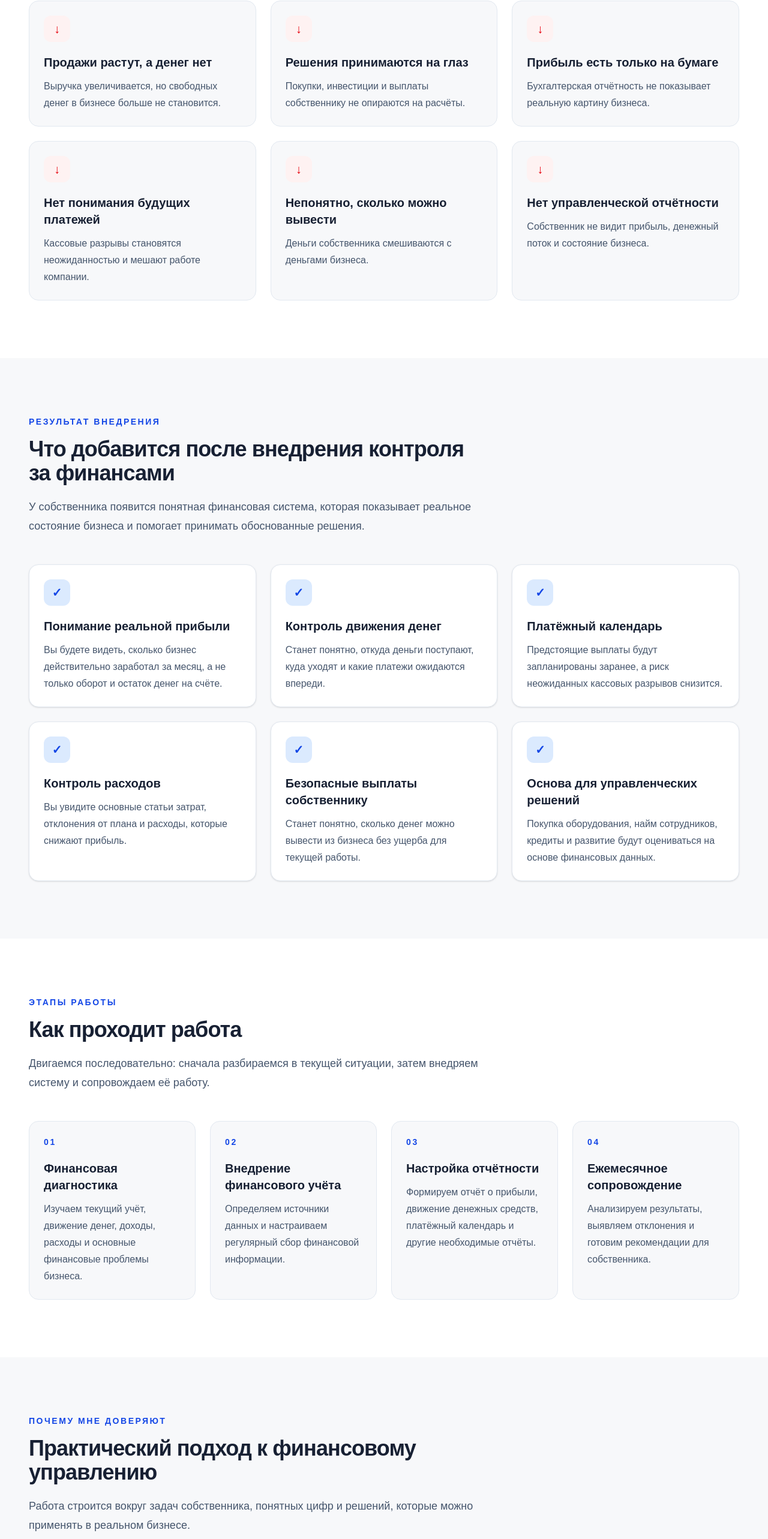
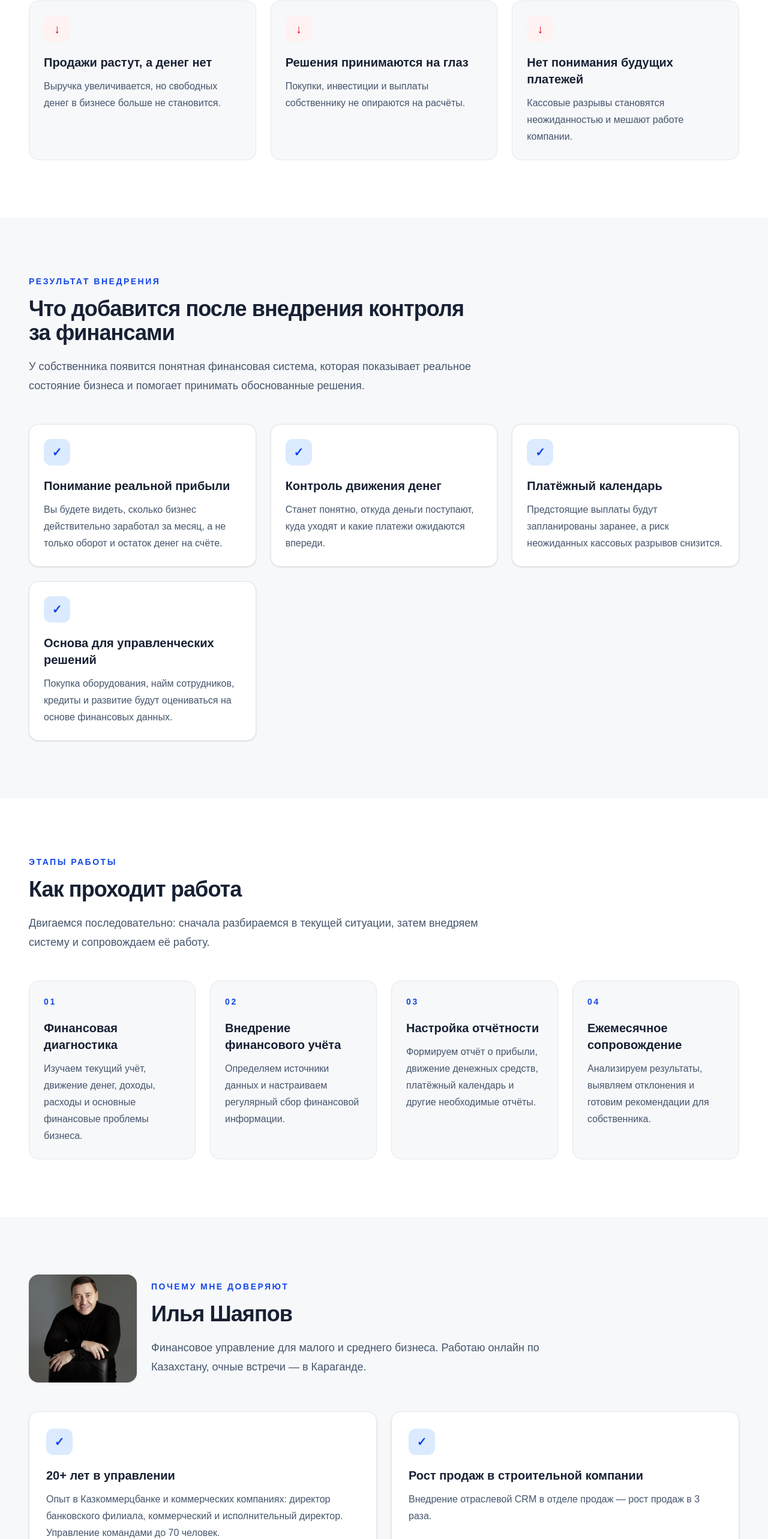
Before and after one commit to 19ilya77sh-cell/finance-consulting-landing, a Next.js app: page / in a window 1280 px wide. Shown: the part 1244-3810 px from the top of the page at 60% size. Built offline with nearby package versions, Linux system fonts and the light colour scheme.

Commit message:
Update site content and mobile layout

```diff
--- a/app/layout.tsx
+++ b/app/layout.tsx
@@ -13,8 +13,8 @@ const geistMono = Geist_Mono({
 });
 
 export const metadata: Metadata = {
-  title: "Create Next App",
-  description: "Generated by create next app",
+  title: "FinControl — финансовое управление для бизнеса",
+  description: "Финансовое управление для малого и среднего бизнеса в Казахстане",
 };
 
 export default function RootLayout({
@@ -24,7 +24,7 @@ export default function RootLayout({
 }>) {
   return (
     <html
-      lang="en"
+      lang="ru"
       className={`${geistSans.variable} ${geistMono.variable} h-full antialiased`}
     >
       <body className="min-h-full flex flex-col">{children}</body>
--- a/app/page.tsx
+++ b/app/page.tsx
@@ -1,3 +1,4 @@
+import Image from "next/image";
 import ContactForm from "./components/ContactForm";
 
 export default function Home() {
@@ -20,20 +21,8 @@ export default function Home() {
       text: "Покупки, инвестиции и выплаты собственнику не опираются на расчёты.",
     },
     {
-      title: "Прибыль есть только на бумаге",
-      text: "Бухгалтерская отчётность не показывает реальную картину бизнеса.",
-    },
-    {
       title: "Нет понимания будущих платежей",
       text: "Кассовые разрывы становятся неожиданностью и мешают работе компании.",
-    },
-    {
-      title: "Непонятно, сколько можно вывести",
-      text: "Деньги собственника смешиваются с деньгами бизнеса.",
-    },
-    {
-      title: "Нет управленческой отчётности",
-      text: "Собственник не видит прибыль, денежный поток и состояние бизнеса.",
     },
   ];
 
@@ -49,14 +38,6 @@ export default function Home() {
     {
       title: "Платёжный календарь",
       text: "Предстоящие выплаты будут запланированы заранее, а риск неожиданных кассовых разрывов снизится.",
-    },
-    {
-      title: "Контроль расходов",
-      text: "Вы увидите основные статьи затрат, отклонения от плана и расходы, которые снижают прибыль.",
-    },
-    {
-      title: "Безопасные выплаты собственнику",
-      text: "Станет понятно, сколько денег можно вывести из бизнеса без ущерба для текущей работы.",
     },
     {
       title: "Основа для управленческих решений",
@@ -89,20 +70,16 @@ export default function Home() {
 
   const trust = [
     {
-      title: "20+ лет управленческого опыта",
-      text: "Руководил коммерческими подразделениями, внедрял бизнес-процессы и финансовое управление.",
+      title: "20+ лет в управлении",
+      text: "Опыт в Казкоммерцбанке и коммерческих компаниях: директор банковского филиала, коммерческий и исполнительный директор. Управление командами до 70 человек.",
     },
     {
-      title: "Практический опыт в МСБ",
-      text: "Работал с производственными, торговыми и сервисными компаниями. Понимаю реальные проблемы собственников.",
+      title: "Рост продаж в строительной компании",
+      text: "Внедрение отраслевой CRM в отделе продаж — рост продаж в 3 раза.",
     },
     {
-      title: "Без сложной теории",
-      text: "Внедряю понятные инструменты, которыми собственник будет пользоваться каждый месяц.",
-    },
-    {
-      title: "Не бухгалтерский учёт, а управление бизнесом",
-      text: "Цель — помочь принимать финансовые решения, а не просто формировать отчёты.",
+      title: "Производство РТИ",
+      text: "Построение отдела продаж и внедрение финансового учёта — рост продаж в 10 раз, финансовый учёт внедрён.",
     },
   ];
 
@@ -113,10 +90,10 @@ export default function Home() {
       description:
         "Для собственников, которым нужно понять текущее состояние финансов и определить дальнейший план действий.",
       items: [
-        "Интервью с собственником",
-        "Анализ текущего учёта",
-        "Выявление финансовых проблем",
-        "Рекомендации и план дальнейших действий",
+        "Срок — 2 рабочих дня",
+        "Анализ текущего учёта и процессов",
+        "Выявление проблемных участков",
+        "Отчёт с рекомендациями по внедрению инструментов учёта и контроля",
       ],
     },
     {
@@ -125,10 +102,10 @@ export default function Home() {
       description:
         "Полная постановка управленческого учёта и настройка системы финансовой отчётности.",
       items: [
-        "Настройка ДДС, ОПиУ и Баланса",
-        "Настройка справочников и шаблонов",
-        "Подготовка рабочей Excel-модели",
-        "Передача первого управленческого отчёта",
+        "Срок — до 60 рабочих дней",
+        "Настроенные инструменты финансового учёта",
+        "Обучение ответственного исполнителя",
+        "Регламент ведения управленческого учёта",
       ],
       featured: true,
     },
@@ -138,10 +115,10 @@ export default function Home() {
       description:
         "Регулярная работа с финансовыми данными и поддержка собственника при принятии решений.",
       items: [
-        "Обновление финансовых отчётов",
-        "Анализ результатов месяца",
-        "Встреча с собственником",
-        "Рекомендации по дальнейшим действиям",
+        "Еженедельный контроль исполнителей и исходных данных",
+        "ОДДС, ОПиУ, Баланс и платёжный календарь",
+        "Панель управления: рентабельность, эффективность, изменение капитала",
+        "Рекомендации собственнику по результатам анализа",
       ],
     },
   ];
@@ -251,7 +228,7 @@ export default function Home() {
         </div>
       </section>
 
-      <section id="problems" className="bg-white py-16 sm:py-20 lg:py-24">
+      <section id="problems" className="bg-white py-12 sm:py-20 lg:py-24">
         <div className="mx-auto max-w-7xl px-4 sm:px-6 lg:px-12">
           <div className="max-w-3xl">
             <p className="text-xs font-semibold uppercase tracking-[0.14em] text-blue-700 sm:text-sm sm:tracking-[0.18em]">
@@ -289,7 +266,7 @@ export default function Home() {
         </div>
       </section>
 
-      <section id="results" className="bg-[#f7f8fa] py-16 sm:py-20 lg:py-24">
+      <section id="results" className="bg-[#f7f8fa] py-12 sm:py-20 lg:py-24">
         <div className="mx-auto max-w-7xl px-4 sm:px-6 lg:px-12">
           <div className="max-w-3xl">
             <p className="text-xs font-semibold uppercase tracking-[0.14em] text-blue-700 sm:text-sm sm:tracking-[0.18em]">
@@ -326,7 +303,7 @@ export default function Home() {
         </div>
       </section>
 
-      <section id="process" className="bg-white py-16 sm:py-20 lg:py-24">
+      <section id="process" className="bg-white py-12 sm:py-20 lg:py-24">
         <div className="mx-auto max-w-7xl px-4 sm:px-6 lg:px-12">
           <div className="max-w-3xl">
             <p className="text-xs font-semibold uppercase tracking-[0.14em] text-blue-700 sm:text-sm sm:tracking-[0.18em]">
@@ -362,21 +339,32 @@ export default function Home() {
         </div>
       </section>
 
-      <section id="about" className="bg-[#f7f8fa] py-16 sm:py-20 lg:py-24">
+      <section id="about" className="bg-[#f7f8fa] py-12 sm:py-20 lg:py-24">
         <div className="mx-auto max-w-7xl px-4 sm:px-6 lg:px-12">
-          <div className="max-w-3xl">
-            <p className="text-xs font-semibold uppercase tracking-[0.14em] text-blue-700 sm:text-sm sm:tracking-[0.18em]">
-              Почему мне доверяют
-            </p>
+          <div className="grid max-w-4xl gap-6 sm:grid-cols-[180px_1fr] sm:items-center">
+            <div className="overflow-hidden rounded-2xl bg-white shadow-sm">
+              <Image
+                src="/ilya-shayapov.jpg"
+                alt="Илья Шаяпов"
+                width={640}
+                height={640}
+                className="aspect-square h-auto w-full object-cover object-top"
+              />
+            </div>
+
+            <div>
+              <p className="text-xs font-semibold uppercase tracking-[0.14em] text-blue-700 sm:text-sm sm:tracking-[0.18em]">
+                Почему мне доверяют
+              </p>
 
             <h2 className="mt-3 text-xl font-bold sm:text-2xl tracking-tight sm:mt-4 sm:text-4xl">
-              Практический подход к финансовому управлению
+              Илья Шаяпов
             </h2>
 
             <p className="mt-4 text-base leading-7 text-slate-600 sm:mt-5 sm:text-lg sm:leading-8">
-              Работа строится вокруг задач собственника, понятных цифр и решений,
-              которые можно применять в реальном бизнесе.
+              Финансовое управление для малого и среднего бизнеса. Работаю онлайн по Казахстану, очные встречи — в Караганде.
             </p>
+            </div>
           </div>
 
           <div className="mt-8 grid gap-4 sm:mt-12 sm:gap-6 md:grid-cols-2">
@@ -398,7 +386,20 @@ export default function Home() {
         </div>
       </section>
 
-      <section id="prices" className="bg-white py-16 sm:py-20 lg:py-24">
+      <section className="bg-white py-12 sm:py-20 lg:py-24">
+        <div className="mx-auto grid max-w-7xl gap-8 px-4 sm:px-6 lg:grid-cols-2 lg:items-center lg:px-12">
+          <div>
+            <p className="text-xs font-semibold uppercase tracking-[0.14em] text-blue-700 sm:text-sm sm:tracking-[0.18em]">Пример результата</p>
+            <h2 className="mt-3 text-xl font-bold tracking-tight sm:mt-4 sm:text-4xl">Так выглядит рабочий управленческий отчёт</h2>
+            <p className="mt-4 text-base leading-7 text-slate-600 sm:text-lg sm:leading-8">Реальный пример отчёта: ключевые финансовые показатели собраны в одном месте, чтобы собственник видел динамику бизнеса и отклонения.</p>
+          </div>
+          <div className="overflow-hidden rounded-2xl border border-slate-200 bg-white shadow-sm">
+            <Image src="/report-example.png" alt="Пример управленческого финансового отчёта" width={900} height={650} className="h-auto w-full" />
+          </div>
+        </div>
+      </section>
+
+      <section id="prices" className="bg-white py-12 sm:py-20 lg:py-24">
         <div className="mx-auto max-w-7xl px-4 sm:px-6 lg:px-12">
           <div className="max-w-3xl">
             <p className="text-xs font-semibold uppercase tracking-[0.14em] text-blue-700 sm:text-sm sm:tracking-[0.18em]">
@@ -489,11 +490,11 @@ export default function Home() {
         </div>
       </section>
 
-      <section id="contacts" className="bg-[#172033] py-16 text-white sm:py-20 lg:py-24">
+      <section id="contacts" className="bg-[#172033] py-12 text-white sm:py-20 lg:py-24">
         <div className="mx-auto grid max-w-7xl gap-10 px-4 sm:px-6 lg:grid-cols-2 lg:gap-12 lg:px-12">
           <div className="max-w-xl">
             <p className="text-xs font-semibold uppercase tracking-[0.14em] text-blue-300 sm:text-sm sm:tracking-[0.18em]">
-              Финансовая диагностика
+              Бесплатная первая встреча
             </p>
 
             <h2 className="mt-3 text-xl font-bold sm:text-2xl tracking-tight sm:mt-4 sm:text-4xl">
@@ -501,9 +502,14 @@ export default function Home() {
             </h2>
 
             <p className="mt-4 text-base leading-7 text-slate-300 sm:mt-5 sm:text-lg sm:leading-8">
-              Оставьте заявку. На первой встрече разберём текущую ситуацию,
-              определим основные финансовые проблемы и формат дальнейшей работы.
+              Первая встреча — бесплатно, 20–30 минут. Обсудим задачу и определим следующий шаг. В Караганде — очно, по Казахстану — онлайн.
             </p>
+
+            <div className="mt-6 flex flex-wrap gap-3">
+              <a href="https://wa.me/77015296291" target="_blank" rel="noreferrer" className="rounded-xl bg-green-600 px-5 py-3 font-semibold text-white transition hover:bg-green-700">Написать в WhatsApp</a>
+              <a href="tel:+77015296291" className="rounded-xl border border-slate-500 px-5 py-3 font-semibold text-white transition hover:border-white">Позвонить: +7 701 529-62-91</a>
+            </div>
+            <p className="mt-4 text-sm text-slate-400">Отвечаю в рабочие дни с 09:00 до 18:00, обычно в течение 3 часов.</p>
 
             <div className="mt-8 space-y-4 text-slate-300">
               <div className="flex items-start gap-3">
```
Also changed, not shown: public/ilya-shayapov.jpg (added), public/report-example.png (added).
